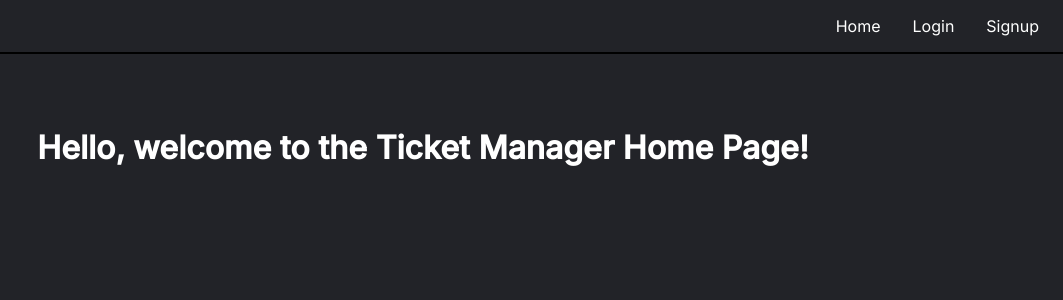
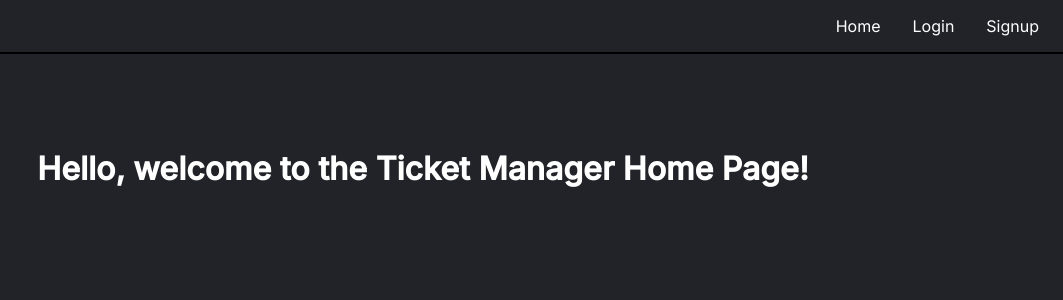
Before and after one commit to efmorales/ticketmanager-frontend, a React (Create React App) app: page / in a window 1280 px wide. Shown: the top 300 px of the page, without its empty margins (217-1280 px from the left). Built offline with nearby package versions, Linux system fonts and the light colour scheme; no server answers.

Commit message:
Updated global style reset.

```diff
--- a/src/index.css
+++ b/src/index.css
@@ -1,14 +1,16 @@
+html {
+  box-sizing: border-box;
+}
+
 *,
 *::before,
 *::after {
+  box-sizing: inherit;
+}
+
+body {
   margin: 0;
   padding: 0;
-  box-sizing: border-box;
-}
-
-html {}
-
-body {
   font-family: 'Inter', sans-serif;
   color: #fff;
   background-color: #222328;
```
